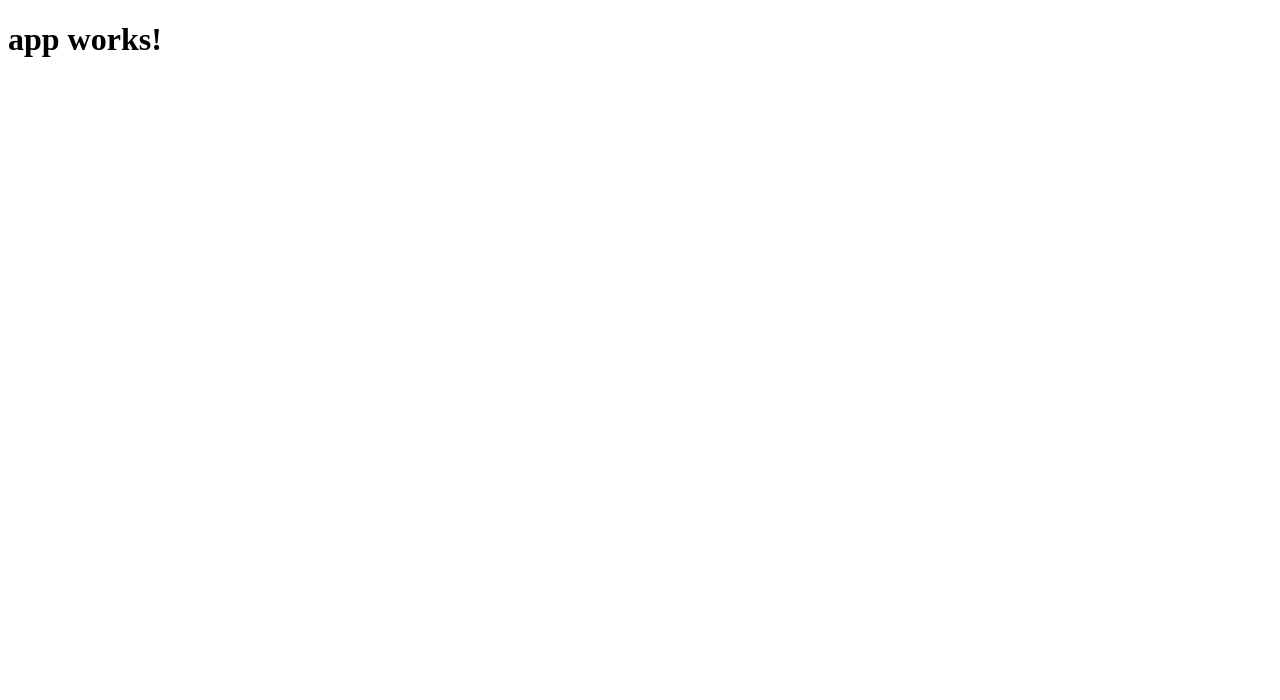
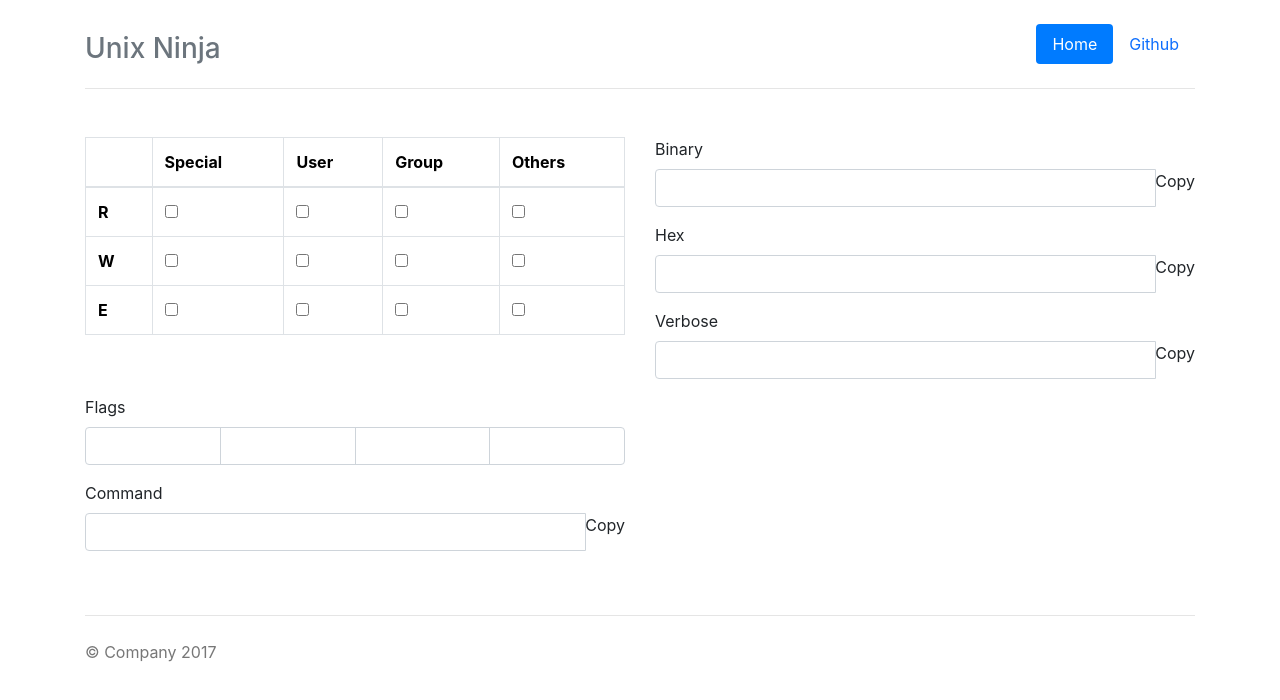
Before and after one commit to rookiesTeam/unixninja, an Angular app in the folder angular/: page / in a window 1280 px wide. Shown: the top 700 px of the page. Built offline with nearby package versions, Linux system fonts and the light colour scheme.

Commit message:
feat(angular/html): Adapt template html into Angular app component

```diff
--- a/angular/angular-cli.json
+++ b/angular/angular-cli.json
@@ -18,7 +18,8 @@
       "prefix": "app",
       "mobile": false,
       "styles": [
-        "styles.css"
+        "styles.css",
+        "../node_modules/bootstrap/dist/css/bootstrap.min.css"
       ],
       "scripts": [],
       "environments": {
--- a/angular/package.json
+++ b/angular/package.json
@@ -24,7 +24,8 @@
     "core-js": "^2.4.1",
     "rxjs": "^5.0.1",
     "ts-helpers": "^1.1.1",
-    "zone.js": "^0.7.2"
+    "zone.js": "^0.7.2",
+    "bootstrap": "4.0.0-alpha.6"
   },
   "devDependencies": {
     "@angular/compiler-cli": "^2.3.1",
--- a/angular/src/app/app.component.html
+++ b/angular/src/app/app.component.html
@@ -1,3 +1,89 @@
-<h1>
-  {{title}}
-</h1>
+<!--<h1>-->
+  <!--{{title}}-->
+<!--</h1>-->
+
+<div class="row marketing">
+  <div class="col-lg-6">
+    <table class="table table-bordered">
+      <thead>
+      <tr>
+        <th></th>
+        <th>Special</th>
+        <th>User</th>
+        <th>Group</th>
+        <th>Others</th>
+      </tr>
+      </thead>
+      <tbody>
+      <tr>
+        <th scope="row">R</th>
+        <td><input type="checkbox" ></td>
+        <td><input type="checkbox" ></td>
+        <td><input type="checkbox" ></td>
+        <td><input type="checkbox" ></td>
+      </tr>
+      <tr>
+        <th scope="row">W</th>
+        <td><input type="checkbox" ></td>
+        <td><input type="checkbox" ></td>
+        <td><input type="checkbox" ></td>
+        <td><input type="checkbox" ></td>
+      </tr>
+      <tr>
+        <th scope="row">E</th>
+        <td><input type="checkbox" ></td>
+        <td><input type="checkbox" ></td>
+        <td><input type="checkbox" ></td>
+        <td><input type="checkbox" ></td>
+      </tr>
+      </tbody>
+    </table>
+  </div>
+
+  <div class="col-lg-6">
+    <div class="form-group">
+      <label for="exampleInputEmail1">Binary</label>
+      <label class="sr-only" for="inlineFormInputGroup"></label>
+      <div class="input-group mb-2 mr-sm-2 mb-sm-0">
+        <input type="text" class="form-control" id="inlineFormInputGroup" placeholder="">
+        <div class="input-group-addon">Copy</div>
+      </div>
+    </div>
+    <div class="form-group">
+      <label for="exampleInputEmail1">Hex</label>
+      <label class="sr-only" for="inlineFormInputGroup"></label>
+      <div class="input-group mb-2 mr-sm-2 mb-sm-0">
+        <input type="text" class="form-control" id="inlineFormInputGroup" placeholder="">
+        <div class="input-group-addon">Copy</div>
+      </div>
+    </div>
+    <div class="form-group">
+      <label for="exampleInputEmail1">Verbose</label>
+      <label class="sr-only" for="inlineFormInputGroup"></label>
+      <div class="input-group mb-2 mr-sm-2 mb-sm-0">
+        <input type="text" class="form-control" id="inlineFormInputGroup" placeholder="">
+        <div class="input-group-addon">Copy</div>
+      </div>
+    </div>
+  </div>
+  <div class="col-lg-6">
+    <div class="form-group">
+      <label for="exampleInputEmail1">Flags</label>
+      <label class="sr-only" for="inlineFormInputGroup"></label>
+      <div class="input-group mb-2 mr-sm-2 mb-sm-0">
+        <input type="text" class="form-control" id="inlineFormInputGroup" placeholder="">
+        <input type="text" class="form-control" id="inlineFormInputGroup" placeholder="">
+        <input type="text" class="form-control" id="inlineFormInputGroup" placeholder="">
+        <input type="text" class="form-control" id="inlineFormInputGroup" placeholder="">
+      </div>
+    </div>
+    <div class="form-group">
+      <label for="exampleInputEmail1">Command</label>
+      <label class="sr-only" for="inlineFormInputGroup"></label>
+      <div class="input-group mb-2 mr-sm-2 mb-sm-0">
+        <input type="text" class="form-control" id="inlineFormInputGroup" placeholder="">
+        <div class="input-group-addon">Copy</div>
+      </div>
+    </div>
+  </div>
+</div>
--- /dev/null
+++ b/angular/src/css/narrow-jumbotron.css
@@ -0,0 +1,79 @@
+/* Space out content a bit */
+body {
+  padding-top: 1.5rem;
+  padding-bottom: 1.5rem;
+}
+
+/* Everything but the jumbotron gets side spacing for mobile first views */
+.header,
+.marketing,
+.footer {
+  padding-right: 1rem;
+  padding-left: 1rem;
+}
+
+/* Custom page header */
+.header {
+  padding-bottom: 1rem;
+  border-bottom: .05rem solid #e5e5e5;
+}
+/* Make the masthead heading the same height as the navigation */
+.header h3 {
+  margin-top: 0;
+  margin-bottom: 0;
+  line-height: 3rem;
+}
+
+/* Custom page footer */
+.footer {
+  padding-top: 1.5rem;
+  color: #777;
+  border-top: .05rem solid #e5e5e5;
+}
+
+/* Customize container */
+@media (min-width: 48em) {
+  .container {
+    max-width: 46rem;
+  }
+}
+.container-narrow > hr {
+  margin: 2rem 0;
+}
+
+/* Main marketing message and sign up button */
+.jumbotron {
+  text-align: center;
+  border-bottom: .05rem solid #e5e5e5;
+}
+.jumbotron .btn {
+  padding: .75rem 1.5rem;
+  font-size: 1.5rem;
+}
+
+/* Supporting marketing content */
+.marketing {
+  margin: 3rem 0;
+}
+.marketing p + h4 {
+  margin-top: 1.5rem;
+}
+
+/* Responsive: Portrait tablets and up */
+@media screen and (min-width: 48em) {
+  /* Remove the padding we set earlier */
+  .header,
+  .marketing,
+  .footer {
+    padding-right: 0;
+    padding-left: 0;
+  }
+  /* Space out the masthead */
+  .header {
+    margin-bottom: 2rem;
+  }
+  /* Remove the bottom border on the jumbotron for visual effect */
+  .jumbotron {
+    border-bottom: 0;
+  }
+}
--- a/angular/src/index.html
+++ b/angular/src/index.html
@@ -2,13 +2,49 @@
 <html>
 <head>
   <meta charset="utf-8">
+  <meta name="viewport" content="width=device-width, initial-scale=1, shrink-to-fit=no">
+  <meta name="description" content="">
+  <meta name="author" content="Javier Provecho, Ismael Taboada, Julio Gracia">
+
   <title>Unixninja</title>
   <base href="/">
 
-  <meta name="viewport" content="width=device-width, initial-scale=1">
   <link rel="icon" type="image/x-icon" href="favicon.ico">
+
+  <!-- Bootstrap core CSS -->
+  <link href="../node_modules/bootstrap/dist/css/bootstrap.min.css" rel="stylesheet">
+
+  <!-- Custom styles for this template -->
+  <link href="css/narrow-jumbotron.css" rel="stylesheet">
 </head>
 <body>
-  <app-root>Loading...</app-root>
+  <div class="container">
+    <div class="header clearfix">
+      <nav>
+        <ul class="nav nav-pills float-right">
+          <li class="nav-item">
+            <a class="nav-link active">Home <span class="sr-only">(current)</span></a>
+          </li>
+          <li class="nav-item">
+            <a class="nav-link" href="https://github.com/rookiesTeam/unixninja">Github</a>
+          </li>
+        </ul>
+      </nav>
+      <h3 class="text-muted">Unix Ninja</h3>
+    </div>
+
+    <app-root>Loading...</app-root>
+
+    <footer class="footer">
+      <p>&copy; Company 2017</p>
+    </footer>
+
+  </div> <!-- /container -->
+
+  <!-- Bootstrap core JavaScript
+  ================================================== -->
+  <!-- Placed at the end of the document so the pages load faster -->
+  <!-- IE10 viewport hack for Surface/desktop Windows 8 bug -->
+  <script src="js/ie10-viewport-bug-workaround.js"></script>
 </body>
 </html>
--- /dev/null
+++ b/angular/src/js/ie10-viewport-bug-workaround.js
@@ -0,0 +1,24 @@
+/*!
+ * IE10 viewport hack for Surface/desktop Windows 8 bug
+ * Copyright 2014-2017 The Bootstrap Authors
+ * Copyright 2014-2017 Twitter, Inc.
+ * Licensed under MIT (https://github.com/twbs/bootstrap/blob/master/LICENSE)
+ */
+
+// See the Getting Started docs for more information:
+// https://getbootstrap.com/getting-started/#support-ie10-width
+
+(function () {
+  'use strict'
+
+  if (navigator.userAgent.match(/IEMobile\/10\.0/)) {
+    var msViewportStyle = document.createElement('style')
+    msViewportStyle.appendChild(
+      document.createTextNode(
+        '@-ms-viewport{width:auto!important}'
+      )
+    )
+    document.head.appendChild(msViewportStyle)
+  }
+
+}())
```
